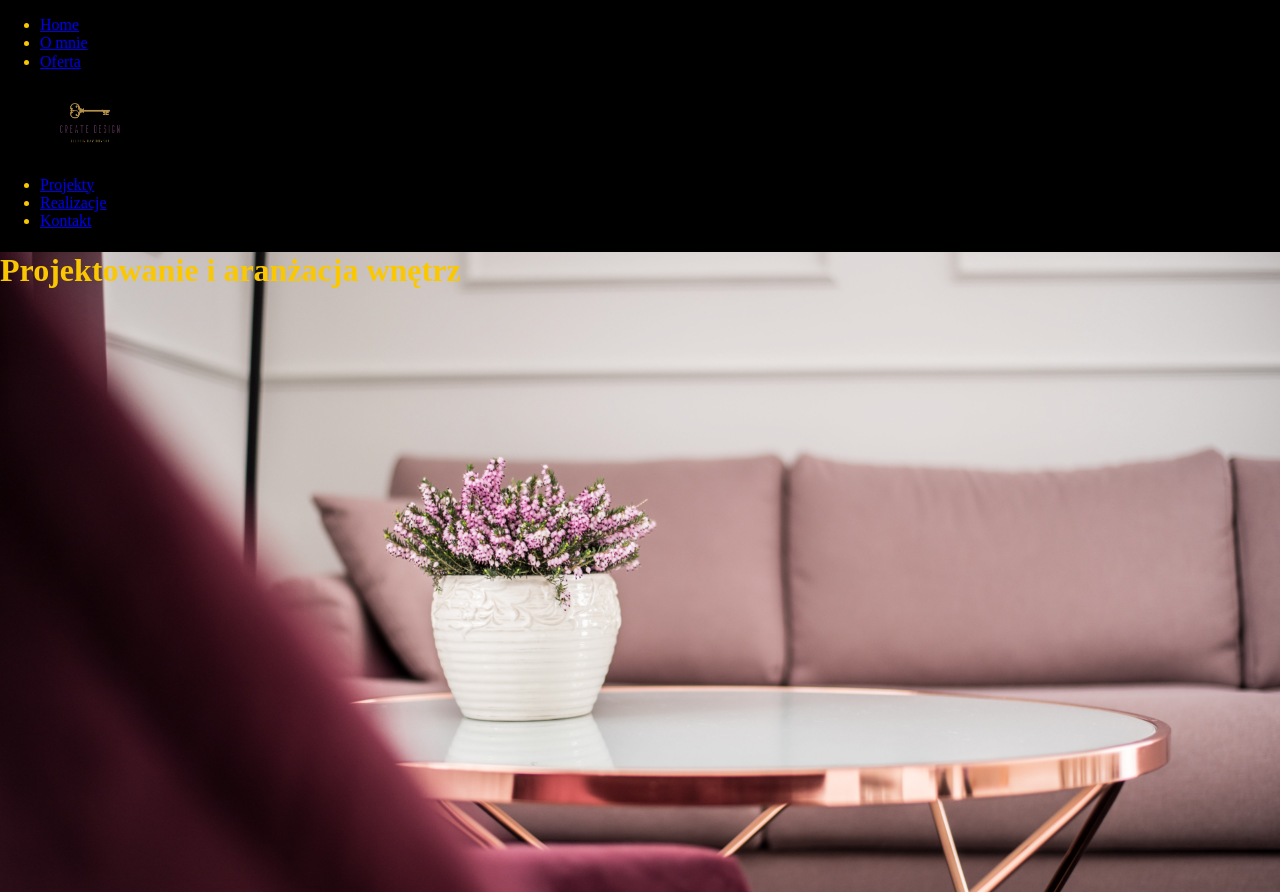
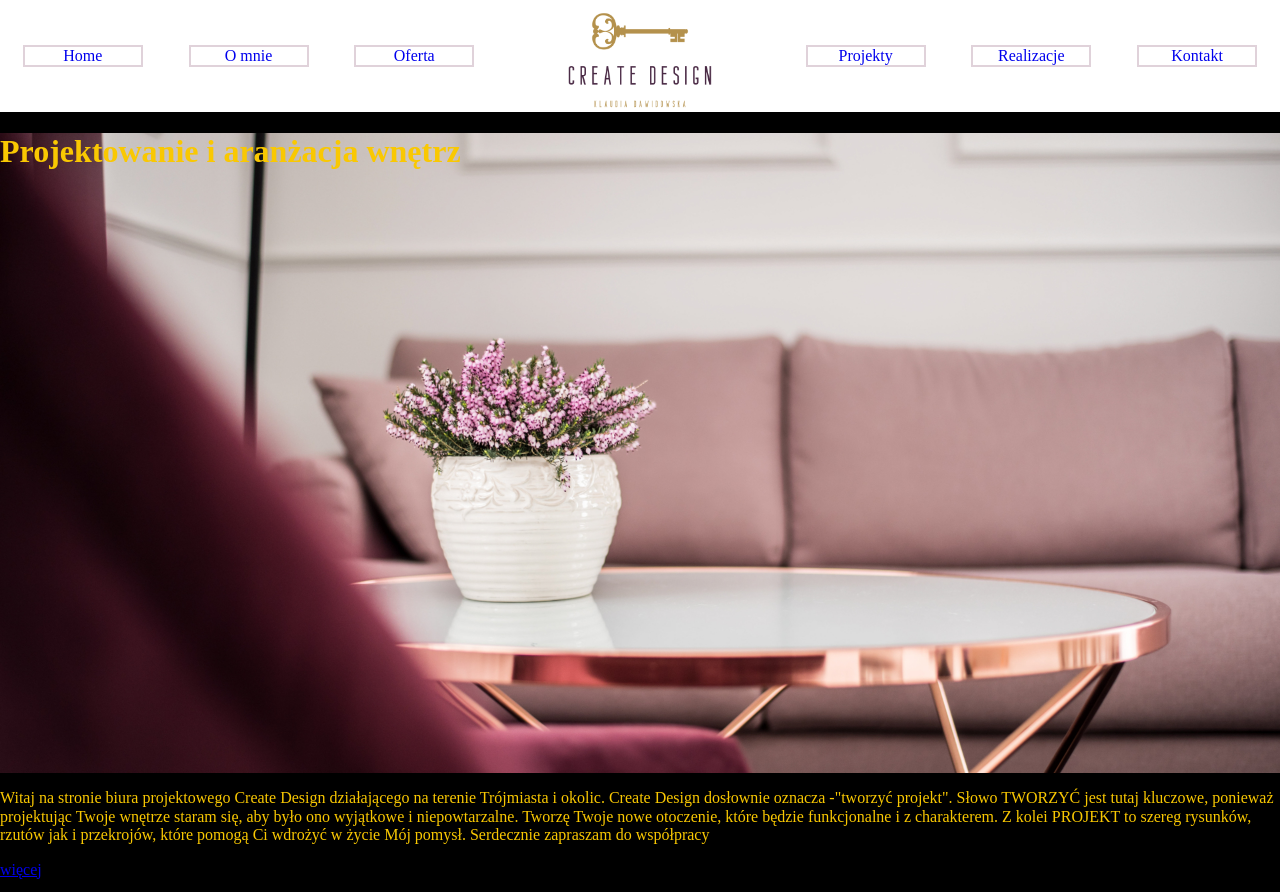
Before and after one commit to pawelkochowicz/createdesign, a website: page src/content/index.html in a window 1280 px wide. Shown: the top 892 px of the page. Drawn offline with nearby package versions, Linux system fonts and the light colour scheme; files that its build step writes are made by us from their sources; files whose address does not match are found by name.

Commit message:
feat: start styled navigation

```diff
--- a/src/content/index.html
+++ b/src/content/index.html
@@ -31,9 +31,8 @@
     <link rel="stylesheet" href="css/main.css" />
   </head>
   <body>
-    <section class="menu">
 <nav class="nav">
- <ul>
+ <ul class="nav__menu">
    <li class="nav__button"><a href="#" class="nav__link">Home</a></li>
    <li class="nav__button"><a href="#" class="nav__link">O mnie</a></li>
    <li class="nav__button"><a href="#" class="nav__link">Oferta</a></li>
@@ -43,7 +42,6 @@
    <li class="nav__button"><a href="#" class="nav__link">Kontakt</a></li>
  </ul>
 </nav>
-</section>
 <main class="main">
 <header class="header">
   <h1 class="header__title">Projektowanie i aranżacja wnętrz</h1>
--- a/src/scss/main.scss
+++ b/src/scss/main.scss
@@ -8,12 +8,13 @@
 @import "_realized";
 @import "_contact";
 
-
 html {
   box-sizing: border-box;
 }
 
-*, *:before, *:after {
+*,
+*:before,
+*:after {
   box-sizing: inherit;
 }
 
@@ -22,15 +23,31 @@ body {
   background: $violet;
 }
 
-.nav__logo {
-  height: 100px;
-  width: auto;
+.nav {
+  width: 100%;
+  &__menu {
+    display: flex;
+    flex-direction: row;
+    justify-content: space-around;
+    align-items: center;
+    margin: 0;
+    padding: 0;
+    min-height: 12vh;
+    background-color: white;
+  }
+  &__logo {
+    height: 30vh;
+    width: auto;
+    margin-top: -8vh;
+    margin-bottom: -8vh;
+  }
+  &__link {
+    text-decoration: none;
+  }
+  &__button {
+    text-align: center;
+    list-style-type: none;
+    width: 120px;
+    border: 2px solid rgba($color: #c1a6b5, $alpha: 0.5) ;
+  }
 }
-
-.header {
-  width: 100%;
-  height: 80vh;
-  background: url("../assets/img/header.jpg");
-  background-size: cover;
-  background-position: 10%;
-}
```
